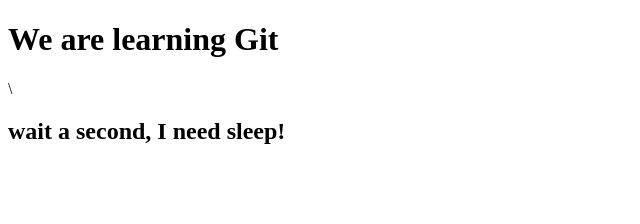
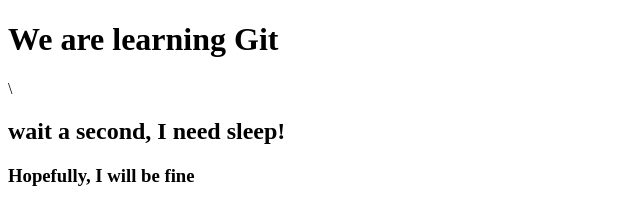
Before and after one commit to Safdari10/git2.0, a plain HTML site: page index.html in a window 1280 px wide. Shown: the whole page, without its empty margins (0-640 px from the left). Drawn offline with Linux system fonts and the light colour scheme.

Commit message:
03 add h3

```diff
--- a/index.html
+++ b/index.html
@@ -11,6 +11,8 @@
         <h1>We are learning Git</h1>\
         <!-- second commit here -->
         <h2>wait a second, I need sleep!</h2>
+        <!-- third commit here -->
+         <h3>Hopefully, I will be fine</h3>
     </header>
     <main></main>
 </body>
```
